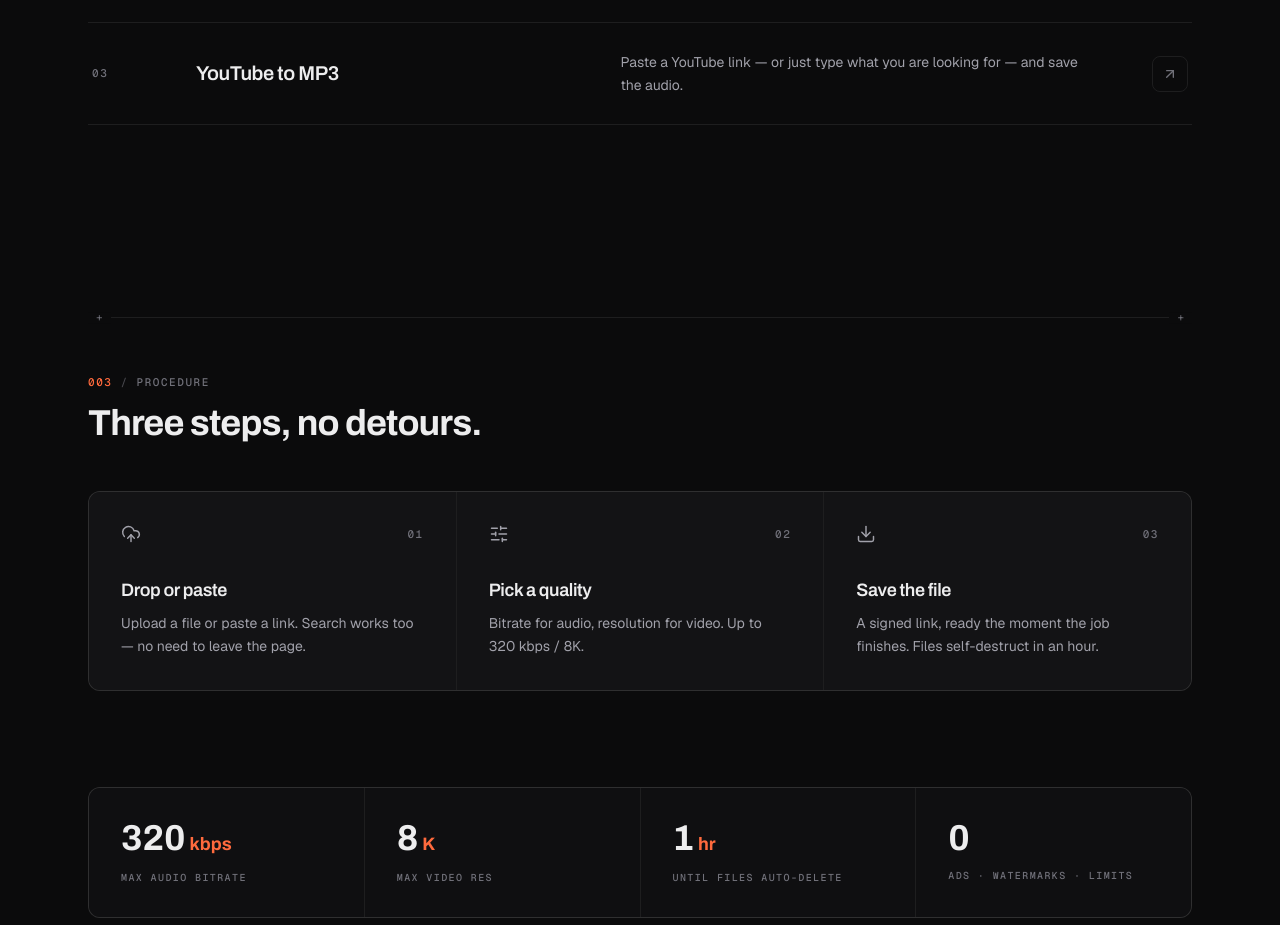
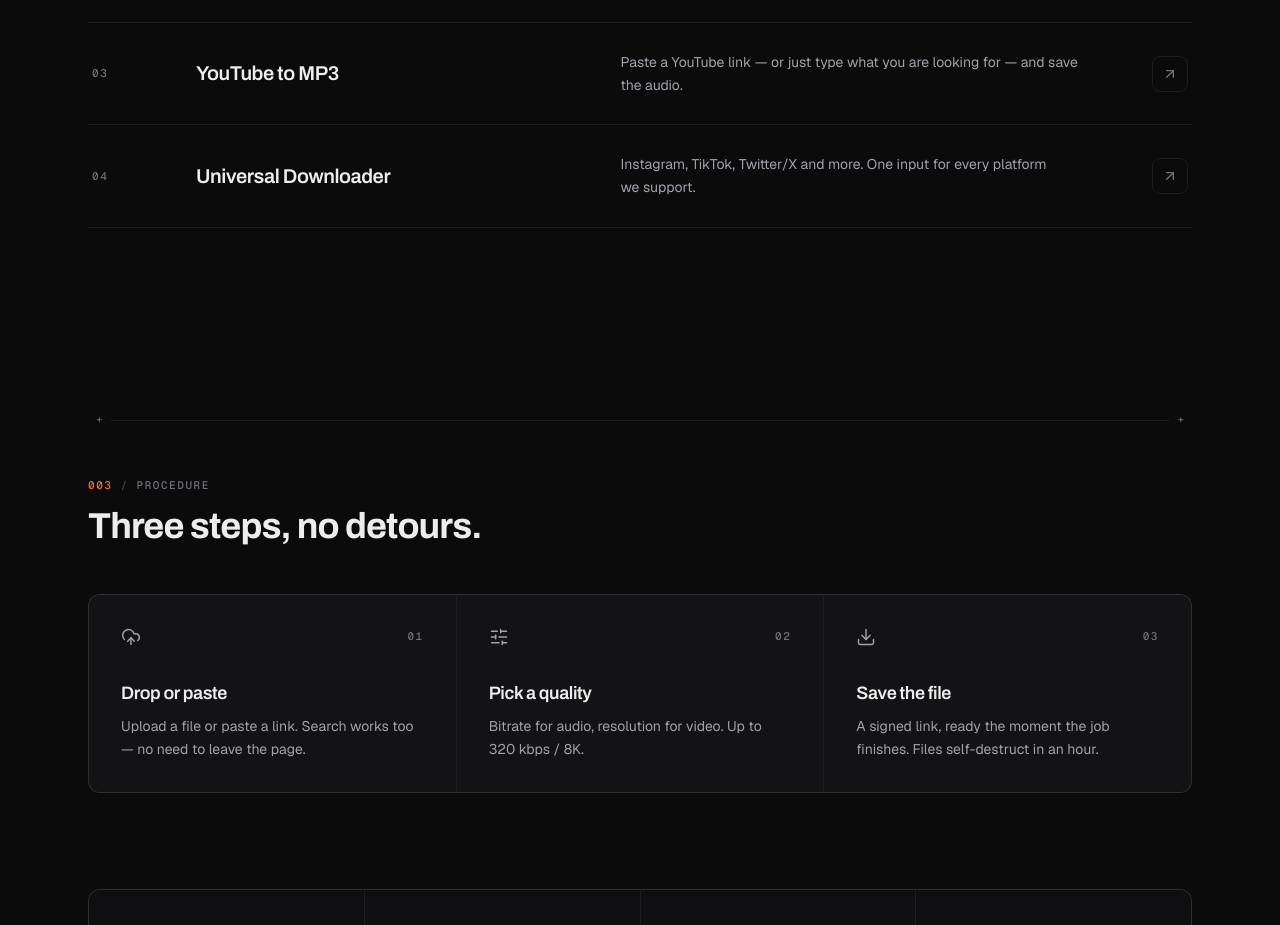
Before and after one commit to arman-somani/mediatools, a Next.js app in the folder frontend/: page / in a window 1280 px wide. Shown: the part 1120-2045 px from the top of the page. Built offline with nearby package versions, Linux system fonts and the light colour scheme; no server answers.

Commit message:
feat(ui): add Universal Downloader as fourth tool card
- Home: add Universal Downloader (04) to the tool index so all four
  tools show under 'Four tools. One pipeline.'
- CommandPalette: re-add Universal Downloader entry

```diff
--- a/frontend/src/app/page.tsx
+++ b/frontend/src/app/page.tsx
@@ -28,6 +28,13 @@ const TOOLS = [
     meta: 'URL · SEARCH BUILT IN',
     description: 'Paste a YouTube link — or just type what you are looking for — and save the audio.',
     href: '/youtube',
+  },
+  {
+    index: '04',
+    name: 'Universal Downloader',
+    meta: 'URL · MULTI-PLATFORM',
+    description: 'Instagram, TikTok, Twitter/X and more. One input for every platform we support.',
+    href: '/universal',
   },
 ];
 
--- a/frontend/src/components/CommandPalette.tsx
+++ b/frontend/src/components/CommandPalette.tsx
@@ -21,6 +21,7 @@ interface Entry {
 const TOOLS: Entry[] = [
   { label: 'Video to Audio', hint: 'Convert a local file', href: '/converter', group: 'Tools' },
   { label: 'YouTube to MP3', hint: 'Paste a link or search', href: '/youtube', group: 'Tools' },
+  { label: 'Universal Downloader', hint: 'Instagram, TikTok, X and more', href: '/universal', group: 'Tools' },
   { label: 'Audio Converter', hint: 'Convert between MP3, WAV, FLAC, OGG', href: '/audio-tools?tool=converter', group: 'Tools' },
   { label: 'Audio Trimmer', hint: 'Cut, slice, and trim audio clips', href: '/audio-tools?tool=trimmer', group: 'Tools' },
   { label: 'Change Audio Speed', hint: 'Speed up or slow down audio', href: '/audio-tools?tool=speed', group: 'Tools' },
```
